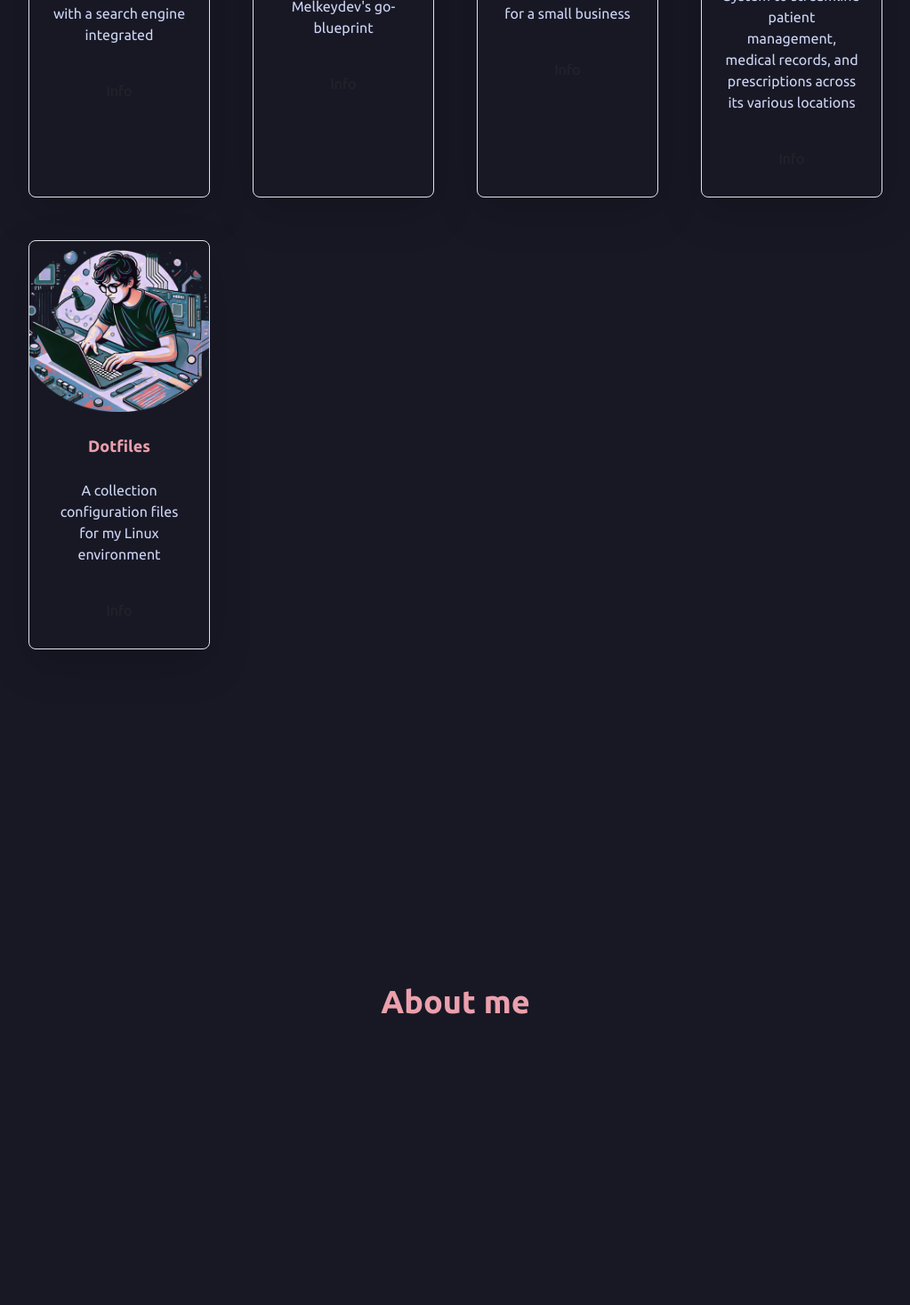
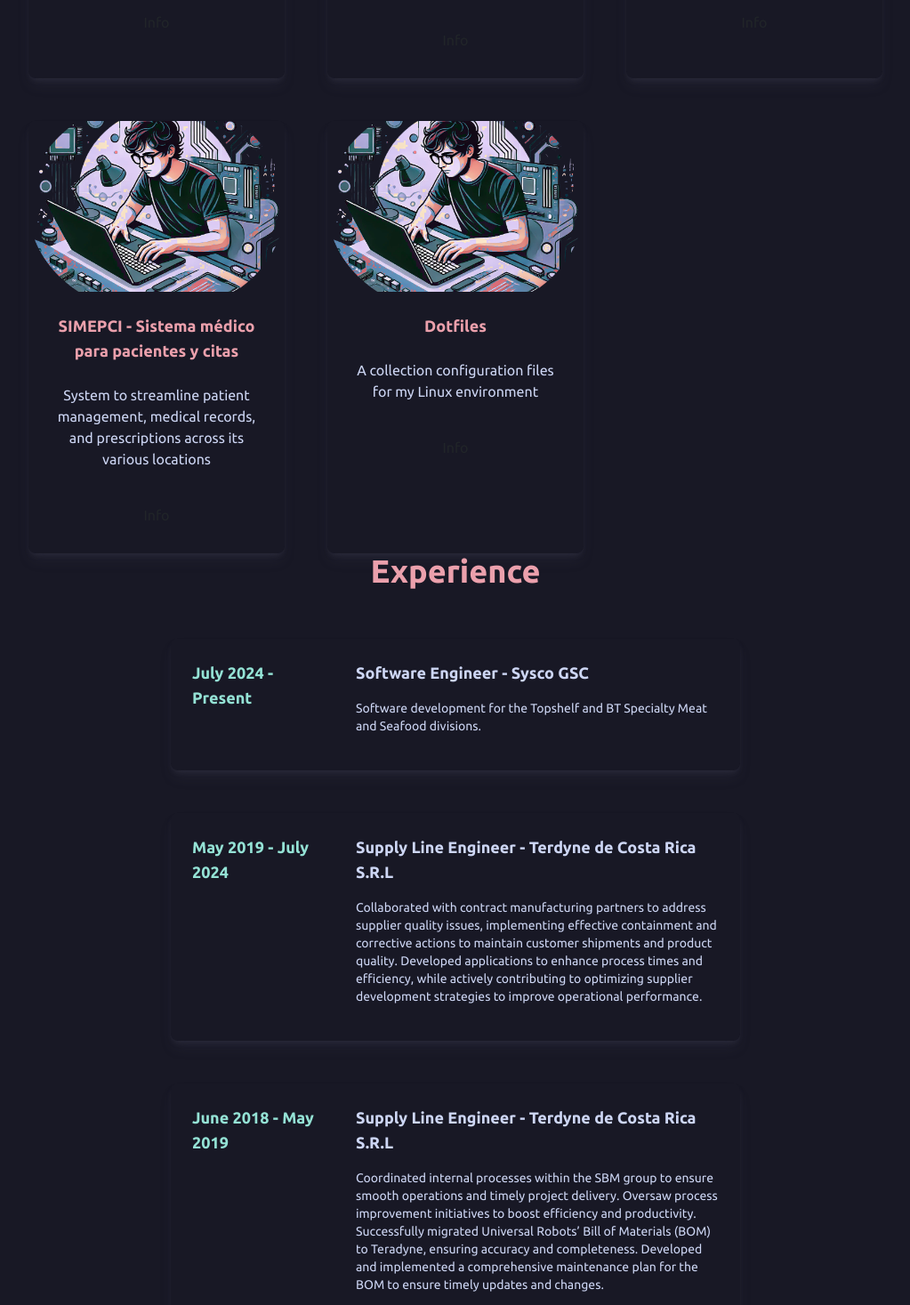
Before and after one commit to ErlanRG/portfolio, a Next.js app: page / in a window 1280 px wide. Shown: the part 1330-2797 px from the top of the page at 89% size, without its empty margins (128-1151 px from the left). Built offline with nearby package versions, Linux system fonts and the light colour scheme.

Commit message:
add: Experience section

```diff
--- /dev/null
+++ b/data/experience.json
@@ -0,0 +1,22 @@
+[
+  {
+    "period": "July 2024 - Present",
+    "title": "Software Engineer - Sysco GSC",
+    "details": "Software development for the Topshelf and BT Specialty Meat and Seafood divisions."
+  },
+  {
+    "period": "May 2019 - July 2024",
+    "title": "Supply Line Engineer - Terdyne de Costa Rica S.R.L",
+    "details": "Collaborated with contract manufacturing partners to address supplier quality issues, implementing effective containment and corrective actions to maintain customer shipments and product quality. Developed applications to enhance process times and efficiency, while actively contributing to optimizing supplier development strategies to improve operational performance."
+  },
+  {
+    "period": "June 2018 - May 2019",
+    "title": "Supply Line Engineer - Terdyne de Costa Rica S.R.L",
+    "details": "Coordinated internal processes within the SBM group to ensure smooth operations and timely project delivery. Oversaw process improvement initiatives to boost efficiency and productivity. Successfully migrated Universal Robots’ Bill of Materials (BOM) to Teradyne, ensuring accuracy and completeness. Developed and implemented a comprehensive maintenance plan for the BOM to ensure timely updates and changes."
+  },
+  {
+    "period": "May 2017 - June 2018",
+    "title": "RoHS engineer - Terdyne de Costa Rica S.R.L",
+    "details": "Managed materials certification documentation, facilitated RoHS product roll-out, and ensured compliance with certification and DFM properties for Teradyne’s approved vendor list."
+  }
+]
--- /dev/null
+++ b/src/app/components/ExperienceCard.js
@@ -0,0 +1,17 @@
+const ExperienceCard = ({ period, title, details }) => {
+  return (
+    <div className="flex gap-4 p-4 rounded-lg shadow-xl hover:bg-cat-surface0 transition duration-300 ease-in-out transform hover:scale-105 group">
+      {/* Time */}
+      <div className="w-40 flex-shrink-0">
+        <h1 className="text-cat-teal font-bold text-lg">{period}</h1>
+      </div>
+      {/* Details */}
+      <div className="flex flex-col gap-2">
+        <h1 className="text-cat-text group-hover:text-cat-maroon font-bold text-lg transition duration-300 ease-in-out">{title}</h1>
+        <p className="text-cat-text text-sm">{details}</p>
+      </div>
+    </div>
+  );
+}
+
+export default ExperienceCard;
--- /dev/null
+++ b/src/app/components/ExperienceList.js
@@ -0,0 +1,27 @@
+import ExperienceCard from './ExperienceCard';
+import experience from '/data/experience.json';
+
+const ExperienceList = () => {
+  const resumePath = "/resume/ErlanRangel_CV.pdf"
+  return (
+    <div className="flex flex-col gap-5">
+      {experience.map((exp, index) => (
+        <ExperienceCard
+          key={index}
+          period={exp.period}
+          title={exp.title}
+          details={exp.details}
+        />
+      ))}
+      <a
+        href={resumePath}
+        download
+        className="text-cat-teal hover:underline font-bold"
+      >
+        View full Resume
+      </a>
+    </div>
+  );
+}
+
+export default ExperienceList;
--- a/src/app/components/Navbar.js
+++ b/src/app/components/Navbar.js
@@ -22,8 +22,8 @@ const Navbar = () => {
           <Image
             src="/icons/logoerlanrangel.webp"
             alt="logo"
-            width={75}
-            height={75}
+            width={60}
+            height={60}
           />
         </a>
 
@@ -44,7 +44,7 @@ const Navbar = () => {
             <ul className="nav navbar-nav nav-underline justify-content-center align-items-center fs-5 flex-grow-1 pe-3">
               <NavLink onClick={smoothScroll} href="#home">Home</NavLink>
               <NavLink onClick={smoothScroll} href="#projects">Projects</NavLink>
-              <NavLink onClick={smoothScroll} href="#about">About me</NavLink>
+              <NavLink onClick={smoothScroll} href="#experience">Experience</NavLink>
             </ul>
 
             {/* Contact */}
--- a/src/app/components/Project.js
+++ b/src/app/components/Project.js
@@ -6,7 +6,7 @@ const Project = ({ img, title, description, href, details, skills }) => {
   const modalId = `modal-${title.replace(/\s+/g, '-').toLowerCase()}`;
 
   return (
-    <div className="border border-cat-text rounded-lg shadow-lg overflow-hidden w-full max-w-md mx-auto">
+    <div className="rounded-lg shadow-xl overflow-hidden w-full max-w-md mx-auto">
       <Image
         src={img}
         alt={title}
--- a/src/app/components/ProjectList.js
+++ b/src/app/components/ProjectList.js
@@ -3,7 +3,7 @@ import projects from "/data/projects.json";
 
 const ProjectList = () => {
   return (
-    <div className="grid grid-cols-1 gap-5 md:grid-cols-2 lg:grid-cols-3 xl:grid-cols-4">
+    <div className="grid grid-cols-1 gap-5 md:grid-cols-2 lg:grid-cols-2 xl:grid-cols-3">
       {projects.map((project) => (
         <Project
           img={project.img}
@@ -13,7 +13,6 @@ const ProjectList = () => {
           href={project.url}
           details={project.details}
           skills={project.skills}
-          className="flex flex-col border rounded-lg shadow-md overflow-hidden"
         />
       ))}
     </div>
--- a/src/app/page.js
+++ b/src/app/page.js
@@ -1,8 +1,9 @@
+import ExperienceList from './components/ExperienceList';
 import HighText from './components/HighlightedText';
 import Image from 'next/image';
 import ProjectList from './components/ProjectList';
+import Section from './components/Section';
 import SocialList from './components/SocialList';
-import Section from './components/Section';
 import Title from './components/Title';
 
 export default function Home() {
@@ -43,8 +44,11 @@ export default function Home() {
         </Section>
 
         {/* About */}
-        <Section id="about">
-          <Title>About me</Title>
+        <Section id="experience">
+          <div className="flex flex-col items-center justify-around gap-5 w-6/12">
+            <Title>Experience</Title>
+            <ExperienceList />
+          </div>
         </Section>
 
         {/* Contact */}
--- a/tailwind.config.js
+++ b/tailwind.config.js
@@ -7,6 +7,9 @@ module.exports = {
   ],
   theme: {
     extend: {
+      boxShadow: {
+        'xl': '0 10px 15px -3px rgb(69, 71, 90, 0.2), 0 4px 6px -2px rgba(69, 71, 90, 0.3)',
+      },
       colors: {
         background: "var(--background)",
         foreground: "var(--foreground)",
@@ -15,6 +18,7 @@ module.exports = {
         'cat-text': "#cdd6f4",
         'cat-teal': "#94e2d5",
         'cat-maroon': "#eba0ac",
+        'cat-surface0': "#1e1e2e",
       },
     },
   },
```
Also changed, not shown: 1 other file (tests, documents, lock files or other folders).
